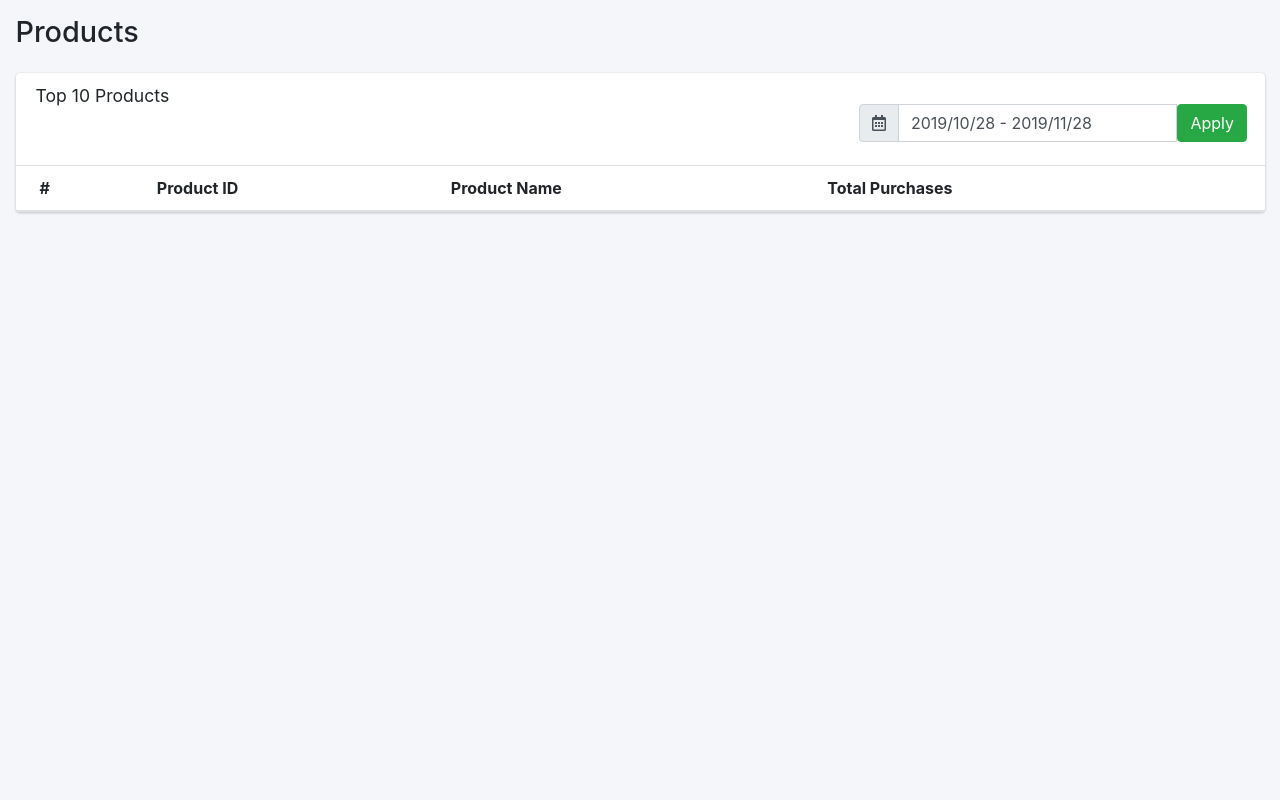
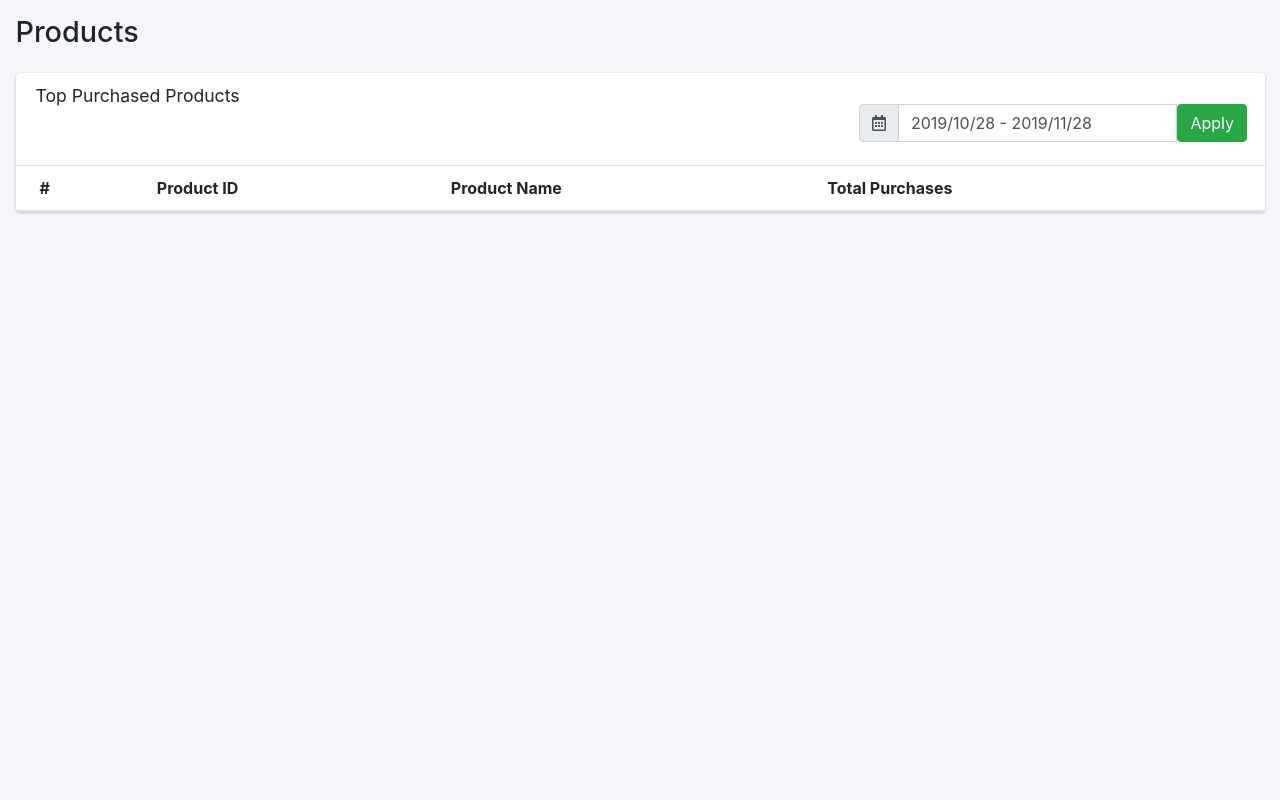
Before and after one commit to amraly267/creative-minds-task, a PHP site: page /views/products.php in a window 1280 px wide. Shown: the part 57-857 px from the top of the page. Run offline with PHP 8.4, Linux system fonts and the light colour scheme; data that the repository does not hold is empty.

Commit message:
Update products.php

```diff
--- a/views/products.php
+++ b/views/products.php
@@ -23,7 +23,7 @@ $products = json_decode($productsObject->getTopProducts(), true);
                 <div class="col-12">
                     <div class="card">
                         <div class="card-header">
-                            <h3 class="card-title">Top 10 Products</h3>
+                            <h3 class="card-title">Top Purchased Products</h3>
                             <br>
                             <div class="card-tools col-4">
                                 <div class="input-group">
```
